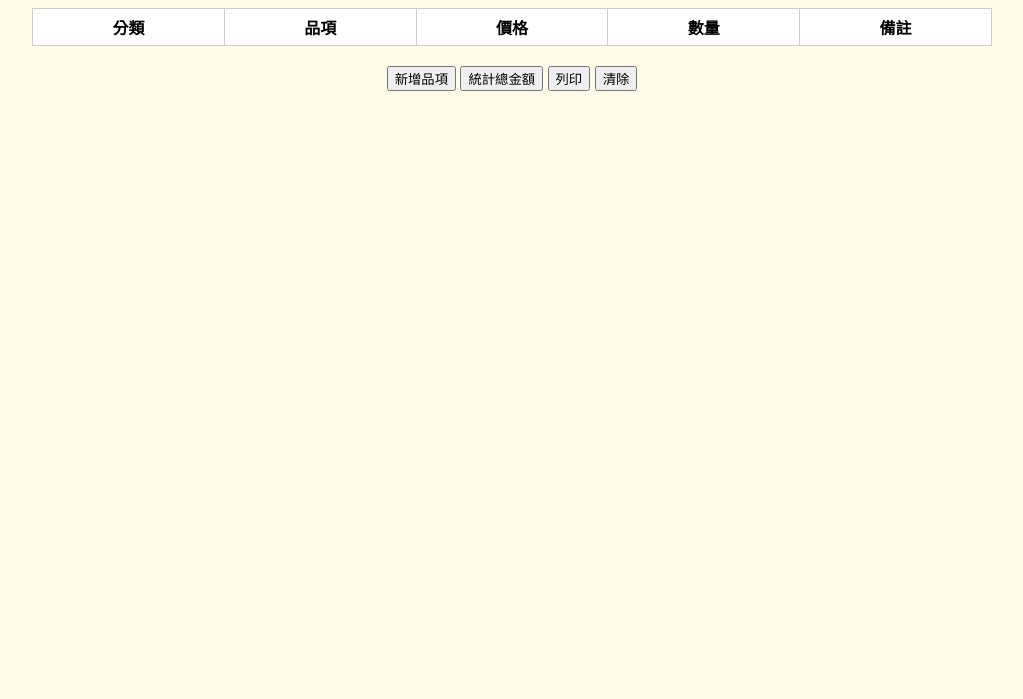
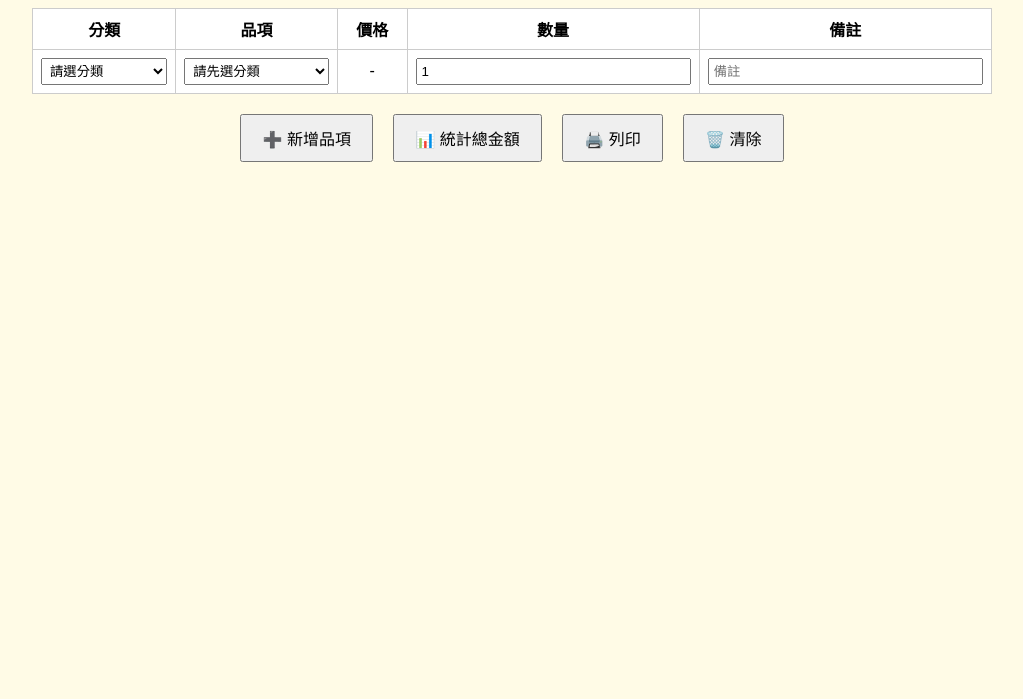
Before and after one commit to polo1364/TwoPeckMenu, a plain HTML site: page index.html in a window 1280 px wide. Shown: the part 101-800 px from the top of the page, without its empty margins (128-1151 px from the left). Drawn offline with Linux system fonts and the light colour scheme.

Commit message:
Update index.html

```diff
--- a/index.html
+++ b/index.html
@@ -1,8 +1,8 @@
 <!DOCTYPE html>
 <html lang="zh-Hant">
 <head>
-  <meta charset="UTF-8">
-  <meta name="viewport" content="width=device-width, initial-scale=1.0">
+  <meta charset="UTF-8" />
+  <meta name="viewport" content="width=device-width, initial-scale=1.0" />
   <title>雙饗炸雞點餐系統</title>
   <style>
     body {
@@ -24,15 +24,23 @@
     }
     th, td {
       border: 1px solid #ccc;
-      padding: 6px;
+      padding: 8px;
       text-align: center;
     }
     select, input[type="number"], input[type="text"] {
       width: 100%;
+      padding: 4px;
+      box-sizing: border-box;
     }
     .buttons {
       text-align: center;
       margin: 20px 0;
+    }
+    button {
+      margin: 0 8px;
+      padding: 10px 20px;
+      font-size: 16px;
+      cursor: pointer;
     }
     #summary {
       margin-top: 20px;
@@ -40,9 +48,7 @@
     @media print {
       .no-print { display: none; }
       body::after {
-        content: "大瑞科技
-地址:高雄市大寮區鳳林二路532號
-電話:(07)7871875";
+        content: "大瑞科技\n地址:高雄市大寮區鳳林二路532號\n電話:(07)7871875";
         white-space: pre-line;
         display: block;
         text-align: center;
@@ -63,10 +69,10 @@
     </table>
 
     <div class="buttons">
-      <button onclick="addRow()">新增品項</button>
-      <button onclick="generateSummary()">統計總金額</button>
-      <button onclick="print()">列印</button>
-      <button onclick="clearAll()">清除</button>
+      <button onclick="addRow()">➕ 新增品項</button>
+      <button onclick="generateSummary()">📊 統計總金額</button>
+      <button onclick="print()">🖨️ 列印</button>
+      <button onclick="clearAll()">🗑️ 清除</button>
     </div>
   </div>
 
@@ -75,13 +81,13 @@
   <script>
     const menu = {
       "套餐": {
-        "脆皮雞腿全家快樂分享餐": 489,
-        "脆皮雞腿分享餐": 279,
-        "脆皮雞三腿自選餐": 125,
-        "脆皮雞腿單人套餐": 139,
-        "脆皮雞翅分享餐": 189,
-        "脆皮雞排單人套餐": 125,
-        "雞排＋珍奶套餐": 115
+        "脆皮雞腿全家快樂分享餐(脆皮雞腿×7+脆皮雞翅×2+馬鈴薯x1+地瓜條x1+甜不辣×1+飲瓶x1)": 489,
+        "脆皮雞腿分享餐(脆皮雞大腿×3+脆皮雞小腿×3)": 279,
+        "脆皮雞三腿自選餐(脆皮雞翅×1+脆皮雞大腿x1+脆皮雞小腿x1)": 125,
+        "脆皮雞腿單人套餐(脆皮雞大腿×1+脆皮雞小腿x1+薯條o地瓜條or甜不辣x1+紅茶or綠茶×1)": 139,
+        "脆皮雞翅分享餐(脆皮雞翅×6)": 189,
+        "脆皮雞排單人套餐(脆皮雞排+薯條o地瓜條or甜不辣x1+紅茶or綠茶×1)": 125,
+        "雞排＋珍奶套餐(脆皮雞排+烈火黑糖珍珠鮮奶茶)": 115
       },
       "炸雞": {
         "脆皮雞排": 85,
@@ -137,42 +143,30 @@
 
     function addRow() {
       const row = document.createElement('tr');
-
       const typeSel = document.createElement('select');
-      typeSel.innerHTML = `<option disabled selected>請選分類</option>` +
-        Object.keys(menu).map(c => `<option value="${c}">${c}</option>`).join('');
-
+      typeSel.innerHTML = `<option disabled selected>請選分類</option>` + Object.keys(menu).map(c => `<option value="${c}">${c}</option>`).join('');
       const itemSel = document.createElement('select');
       itemSel.innerHTML = `<option disabled selected>請先選分類</option>`;
-
-      const price = document.createElement('td');
-      price.textContent = "-";
-
+      const priceCell = document.createElement('td');
+      priceCell.textContent = "-";
       const qtyInput = document.createElement('input');
-      qtyInput.type = 'number';
-      qtyInput.min = 1;
-      qtyInput.value = 1;
-
+      qtyInput.type = 'number'; qtyInput.min = 1; qtyInput.value = 1;
       const noteInput = document.createElement('input');
-      noteInput.type = 'text';
-      noteInput.placeholder = '備註';
+      noteInput.type = 'text'; noteInput.placeholder = '備註';
 
       typeSel.onchange = () => {
         itemSel.innerHTML = `<option disabled selected>請選擇品項</option>` +
-          Object.keys(menu[typeSel.value])
-            .map(i => `<option value="${i}">${i}</option>`).join('');
+          Object.keys(menu[typeSel.value]).map(i => `<option value="${i}">${i}</option>`).join('');
       };
-
       itemSel.onchange = () => {
-        price.textContent = menu[typeSel.value][itemSel.value];
+        priceCell.textContent = menu[typeSel.value][itemSel.value];
       };
 
       row.appendChild(document.createElement('td')).appendChild(typeSel);
       row.appendChild(document.createElement('td')).appendChild(itemSel);
-      row.appendChild(price);
+      row.appendChild(priceCell);
       row.appendChild(document.createElement('td')).appendChild(qtyInput);
       row.appendChild(document.createElement('td')).appendChild(noteInput);
-
       document.getElementById('orderTable').appendChild(row);
     }
 
@@ -189,13 +183,8 @@
         let unitPrice = parseInt(cells[2].textContent);
         const qty = parseInt(cells[3].querySelector('input').value);
         const note = cells[4].querySelector('input').value;
-
         if (!item || isNaN(unitPrice) || isNaN(qty)) return;
-
-    // 判斷是否含雞排類商品（套用搭配價條件）
-    if (type === '炸雞' && ['脆皮雞排', '脆皮雞腿排'].includes(item)) {
-      hasChicken = true;
-    }
+        if (type === '炸雞' && ['脆皮雞排', '脆皮雞腿排'].includes(item)) hasChicken = true;
       });
 
       rows.forEach(row => {
@@ -205,41 +194,20 @@
         let unitPrice = parseInt(cells[2].textContent);
         const qty = parseInt(cells[3].querySelector('input').value);
         const note = cells[4].querySelector('input').value;
-
         if (!item || isNaN(unitPrice) || isNaN(qty)) return;
-
-    // 套用飲料搭配價邏輯
         if (hasChicken && type === '飲料') {
           const discountMap = {
-        '錫蘭紅茶冰': 20,
-        '古早味紅茶冰': 20,
-        '綠茶': 20,
-        '仙草甘茶': 25,
-        '派克奶茶': 35,
-        '派克鮮奶茶': 40,
-        '古早味鮮奶茶': 45,
-        '多多綠': 35,
-        '烈火黑糖珍珠奶茶': 45,
-        '烈火黑糖珍珠鮮奶茶': 50,
-        '烈火黑糖珍珠撞奶': 55,
-        '布丁奶茶': 45,
-        '布丁鮮奶茶': 50,
-        '可口可樂': 25,
-        '雪碧': 25,
-        '可口可樂/杯': 30,
-        '雪碧/杯': 30
+            '錫蘭紅茶冰': 20, '古早味紅茶冰': 20, '綠茶': 20, '仙草甘茶': 25,
+            '派克奶茶': 35, '派克鮮奶茶': 40, '古早味鮮奶茶': 45, '多多綠': 35,
+            '烈火黑糖珍珠奶茶': 45, '烈火黑糖珍珠鮮奶茶': 50, '烈火黑糖珍珠撞奶': 55,
+            '布丁奶茶': 45, '布丁鮮奶茶': 50,
+            '可口可樂': 25, '雪碧': 25, '可口可樂/杯': 30, '雪碧/杯': 30
           };
           if (discountMap[item]) unitPrice = discountMap[item];
         }
-
         const subtotal = unitPrice * qty;
         total += subtotal;
         summaryHTML += `<tr><td>${item}</td><td>${unitPrice}</td><td>${qty}</td><td>${subtotal}</td><td>${note}</td></tr>`;
-  });
-
-  summaryHTML += `<tr><td colspan="3">總金額</td><td colspan="2">$${total}</td></tr></table>`;
-  document.getElementById('summary').innerHTML = summaryHTML;
-}</td><td>${unitPrice}</td><td>${qty}</td><td>${subtotal}</td><td>${note}</td></tr>`;
       });
 
       summaryHTML += `<tr><td colspan="3">總金額</td><td colspan="2">$${total}</td></tr></table>`;
```
Lines whose indentation alone changed are shown as unchanged.
